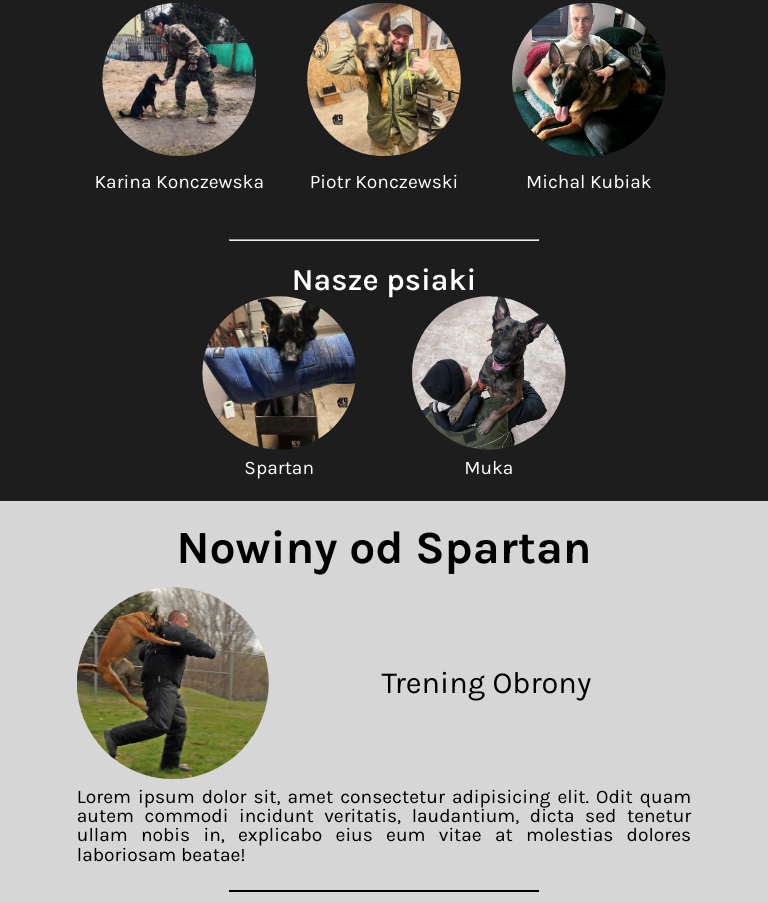
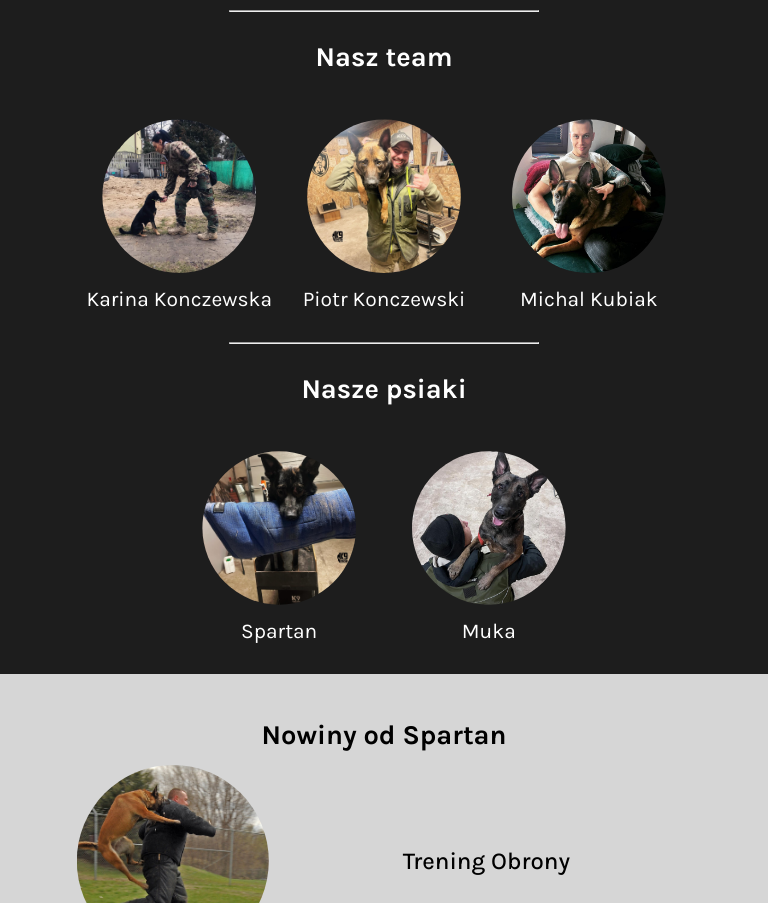
Before and after one commit to dawid-sz/k9spartan, a plain HTML site: page index.html in a window 768 px wide. Shown: the part 1257-2160 px from the top of the page. Drawn offline with nearby package versions, Linux system fonts and the light colour scheme.

Commit message:
feat: media query for tablets adjusted

```diff
--- a/Assets/aboutus.css
+++ b/Assets/aboutus.css
@@ -4,14 +4,18 @@
     font-family: var(--secondary-font);
 }
 
-.headtext p {
+h2 {
     text-align: center;
     font-family: var(--secondary-font);
     font-weight: 700;
-    font-size: 7vw;
     color: white;
-    padding-top: 3vh;
-    padding-bottom: 2vh;
+    padding-top: 1rem;
+    padding-bottom: 1rem;
+    font-size: 1.5rem;
+}
+
+.headtext h2 {
+    padding-top: 3rem;
 }
 
 .about-text {
@@ -21,7 +25,7 @@
     padding-bottom: 3vh;
     background-image: url('../Images/pawprint.png');
     background-position: center;
-    background-size: 20vh;
+    background-size: 50vw;
     background-repeat: no-repeat;
 }
 
@@ -30,17 +34,11 @@
     text-align: justify;
 }
 
-h2 {
-    text-align: center;
-    font-size: 4.5vw;
-    font-weight: 600;
-}
-
 hr.about-separator {
     border: 1px thin white;
     width: 40%;
-    margin-top: 3vh;
-    margin-bottom: 3vh;
+    margin-top: 1rem;
+    margin-bottom: 1rem;
 }
 
 .person-img, .dog-img {
@@ -59,6 +57,7 @@ hr.about-separator {
     display: flex;
     flex-direction: column;
     width: 80vw;
+    padding-top: 2rem;
     margin-left: auto;
     margin-right: auto;
 }
@@ -67,11 +66,7 @@ hr.about-separator {
     display: flex;
     align-items: center;
     gap: 10vw;
-    padding-bottom: 3vh;
-}
-
-.team-person > :nth-child(2) {
-    font-size: 4vw;
+    padding-bottom: 1rem;
 }
 
 .dog-img img {
@@ -88,7 +83,8 @@ hr.about-separator {
     margin-right: auto;
     justify-content: center;
     gap: 3.5rem;
-    padding-bottom: 3vh;
+    padding-bottom: 2rem;
+    padding-top: 2rem;
 }
 
 .dog-container {
@@ -99,14 +95,14 @@ hr.about-separator {
 
 .dog-container p {
     text-align: center;
-    padding-top: 1vh;
+    padding-top: 1rem;
 }
 
 
-/* Medium devices (landscape tablets, 768px and up) */
-@media only screen and (min-width: 768px) and (max-width: 991px) {
-    .about-text p {
-        font-size: 1.2rem;
+
+@media only screen and (min-width: 768px) and (max-width: 1024px) {
+    .about-text {
+        background-size: 30vw;
     }
 
     .team-container {
@@ -120,20 +116,8 @@ hr.about-separator {
         gap: 1rem;
     }
 
-    .team-person > :nth-child(2) {
-        font-size: 1.2rem;
-    }
-
-    .dog-container p {
-        font-size: 1.2rem;
-    }
-
-    h2 {
-        font-size: 4vw;
-    }
-
-    #about .headtext p {
-        font-size: 6vw;
+    #about h2 {
+        font-size: 1.7rem;
     }
 
     .person-img, .dog-img {
@@ -142,8 +126,8 @@ hr.about-separator {
     }
 }
 
-/* Large devices (Laptops/Desktops, 992px and up) */
-@media only screen and (min-width: 992px) {
+
+@media only screen and (min-width: 1024px) and (max-width: 1536px) {
     .headtext p {
         font-size: 3vw;
     }
@@ -200,8 +184,8 @@ hr.about-separator {
     }
 }
 
-/* Extra large devices (large laptops and desktops, 1200px and up) */
-@media only screen and (min-width: 1200px) {
+
+@media only screen and (min-width: 1536px) {
     .about-text {
         background-size: 23vh;
     }
--- a/Assets/news.css
+++ b/Assets/news.css
@@ -3,7 +3,7 @@
     font-family: var(--secondary-font);
 }
 
-#news p {
+#news h2 {
     color: black;
 }
 
@@ -14,7 +14,7 @@
 }
 
 .news-content {
-    padding-bottom: 2vh;
+    padding-bottom: 1rem;
     display: grid;
     grid-template-columns: 1fr 2fr;
     align-items: center;
@@ -34,15 +34,15 @@
 }
 
 .news-content > :nth-child(2) {
-    font-size: 1.5rem;
+    font-size: 1.2rem;
     text-align: center;
-    font-weight: 600;
+    font-weight: 500;
 }
 
 .news-content > :nth-child(3) {
     grid-column: 1 / span 2;
     text-align: justify;
-    padding-top: 1vh;
+    padding-top: 0.7rem;
 }
 
 .news-img {
@@ -60,13 +60,12 @@
 hr.news-separator {
     border: 1px solid black;
     width: 50%;
-    margin-bottom: 2vh;
+    margin-bottom: 1.5rem;
 }
 
-/* Medium devices (landscape tablets, 768px and up) */
-@media only screen and (min-width: 768px) and (max-width: 991px) {
-    #news .headtext p {
-        font-size: 6vw;
+@media only screen and (min-width: 768px) and (max-width: 1024px) {
+    #news .headtext h2 {
+        font-size: 1.7rem;
     }
 
     .news-img {
@@ -82,21 +81,17 @@ hr.news-separator {
     }
 
     .news-content > :nth-child(2) {
-        font-size: 4vw;
+        font-size: 1.5rem;
         text-align: center;
-        font-weight: 400;
-    }
-
-    .news-content > :nth-child(3) {
-        font-size: 1.2rem;
+        font-weight: 500;
     }
 
     .news-container > :nth-child(5) {
-        padding-bottom: 5vh;
+        padding-bottom: 4rem;
     }
 }
 
-@media only screen and (min-width: 992px) {
+@media only screen and (min-width: 1024px) and (max-width: 1536px) {
     .news-container {
         width: 50vw;
     }
@@ -140,8 +135,7 @@ hr.news-separator {
     }
 }
 
-/* Extra large devices (large laptops and desktops, 1200px and up) */
-@media only screen and (min-width: 1200px) {
+@media only screen and (min-width: 1536px) {
     .news-img {
         width: 13vw;
         height: 13vw;
--- a/index.html
+++ b/index.html
@@ -43,7 +43,7 @@
     </section>
     <section id="about">
         <div class="headtext">
-            <p>O nas</p>
+            <h2>O nas</h2>
         </div>
         <div class="about-text">
             <p>Lorem ipsum dolor, sit amet consectetur adipisicing elit. Fuga doloribus rerum hic? Iure, veniam? Veniam natus laboriosam nihil neque eaque quia ipsam eligendi mollitia consectetur praesentium optio quibusdam, fuga officia adipisci. Natus, illo sequi non, esse, laudantium nemo id sed nobis optio atque enim repudiandae magni ea. Iure a eum magni cumque nesciunt recusandae, pariatur ut itaque nisi alias, voluptatibus nobis beatae! Provident sunt mollitia sequi reprehenderit, cum recusandae ratione labore enim ex cumque debitis rerum quod et voluptas repudiandae voluptatum quidem! Mollitia aliquam voluptates est vero! Exercitationem eius, officiis aut, at eveniet voluptatem labore ipsa pariatur, animi nam quas. Veniam natus laboriosam nihil neque eaque quia ipsam eligendi mollitia consectetur praesentium optio quibusdam, fuga officia adipisci. Natus, illo sequi non, esse, laudantium nemo id sed nobis optio atque enim repudiandae magni ea.</p>
@@ -89,7 +89,7 @@
     </section>
     <section id="news">
         <div class="headtext">
-            <p>Nowiny od Spartan</p>
+            <h2>Nowiny od Spartan</h2>
         </div>
         <div class="news-container">
             <div class="news-content">
@@ -119,7 +119,7 @@
     </section>
     <section id="contact">
         <div class="headtext">
-            <p>Napisz do nas</p>
+            <h2>Napisz do nas</h2>
         </div>
         <div class="contact-container">
             <form method="post" action="contact-form-process.php">
```
Also changed, not shown: Assets/contact.css (+5 -4 lines), 1 other file.
